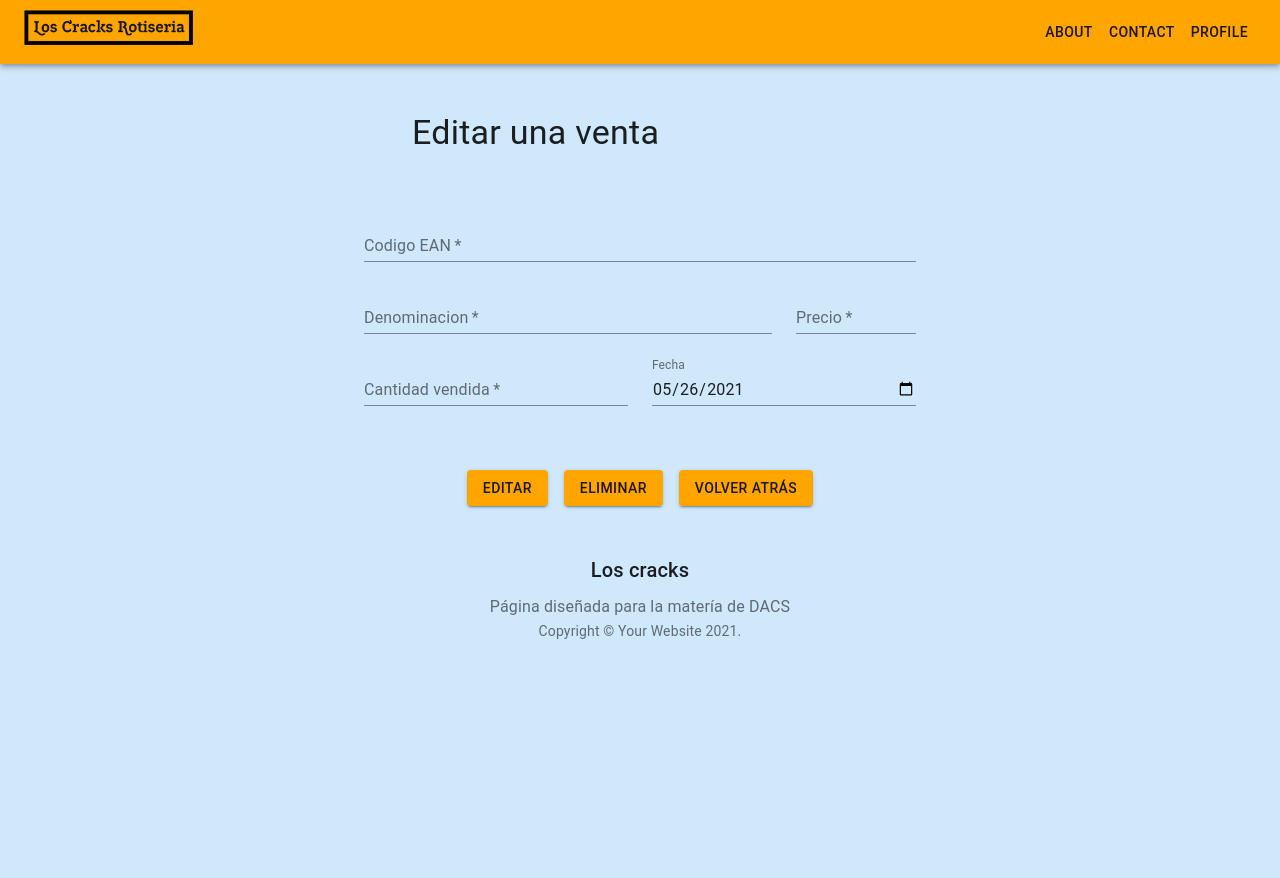
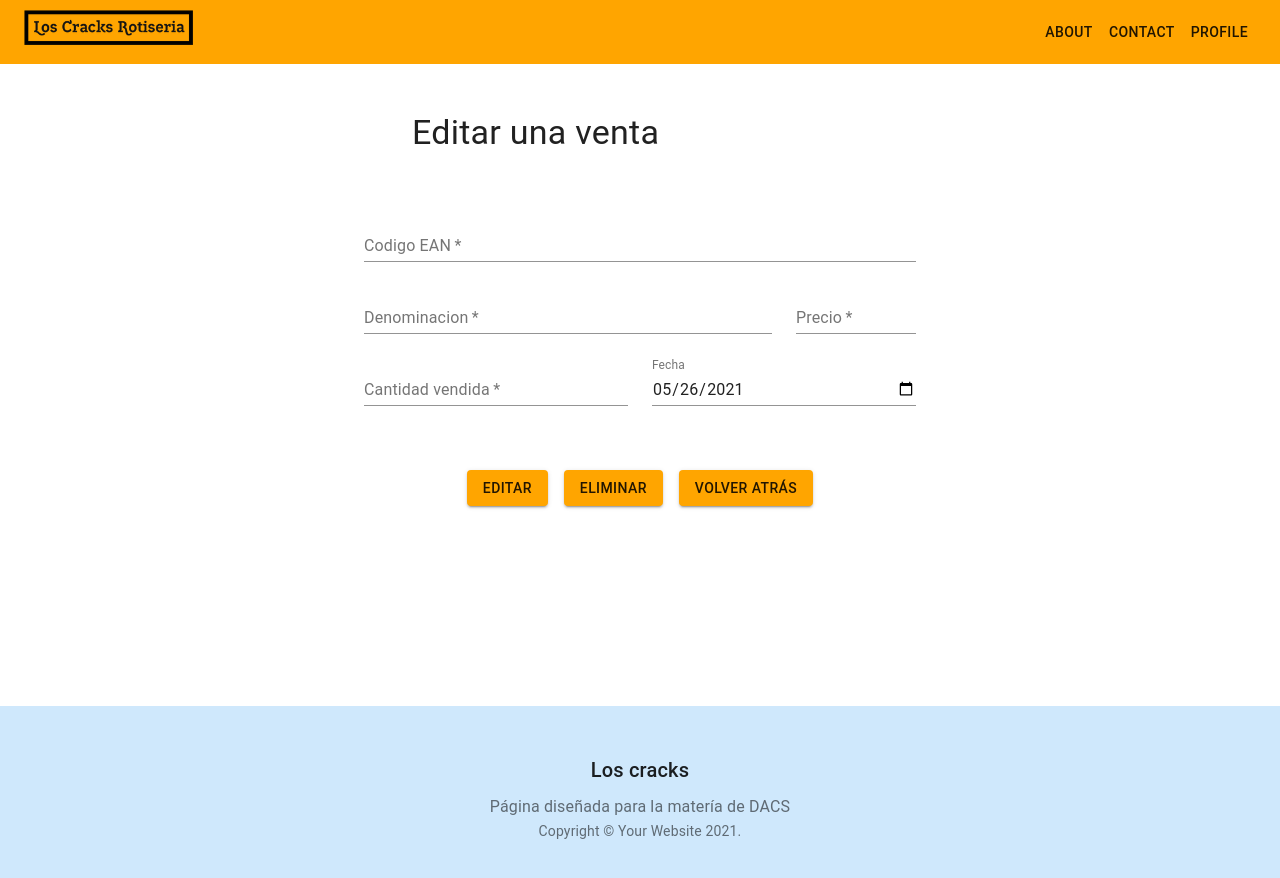
Before and after one commit to maxivalenzano/2021-TPI-G5, a React (Create React App) app in the folder front/: page /item/1 in a window 1280 px wide. Shown: the top 878 px of the page. Before the commit the page ends 800 px from the top, so only its background shows below. Built offline with nearby package versions, Linux system fonts and the light colour scheme; no server answers.

Commit message:
fix styled

```diff
--- a/front/src/components/Footer.js
+++ b/front/src/components/Footer.js
@@ -21,8 +21,11 @@ function Copyright() {
 const useStyles = makeStyles((theme) => ({
     footer: {
         backgroundColor: theme.palette.background,
-        // marginTop: theme.spacing(8),
+        marginTop: theme.spacing(8),
         padding: theme.spacing(6, 0),
+        // padding: theme.spacing(3, 2),
+        marginTop: 'auto',
+
     },
 }));
 
--- a/front/src/pages/Item.js
+++ b/front/src/pages/Item.js
@@ -91,6 +91,10 @@ export default function Item(props) {
 
 
     return (
+        <div style={{
+            backgroundColor: "white",
+            paddingBottom: 200
+        }}>
         <Container maxWidth="sm">
             <div className={classes.mainFeaturedPostContent}>
                 <Typography component="h2" variant="h4" color="inherit" gutterBottom>
@@ -249,6 +253,7 @@ export default function Item(props) {
 
 
         </Container>
+        </div>
     )
 }
 
--- a/front/src/pages/Sales.js
+++ b/front/src/pages/Sales.js
@@ -55,6 +55,10 @@ export default function Sales() {
 
 
     return (
+        <div style={{
+            backgroundColor: "white",
+            paddingBottom: 200
+        }}>
         <Container maxWidth="sm">
             <div className={classes.mainFeaturedPostContent}>
                 <Typography component="h2" variant="h4" color="inherit" gutterBottom>
@@ -209,6 +213,7 @@ export default function Sales() {
 
 
         </Container>
+        </div>
     )
 }
 
```
